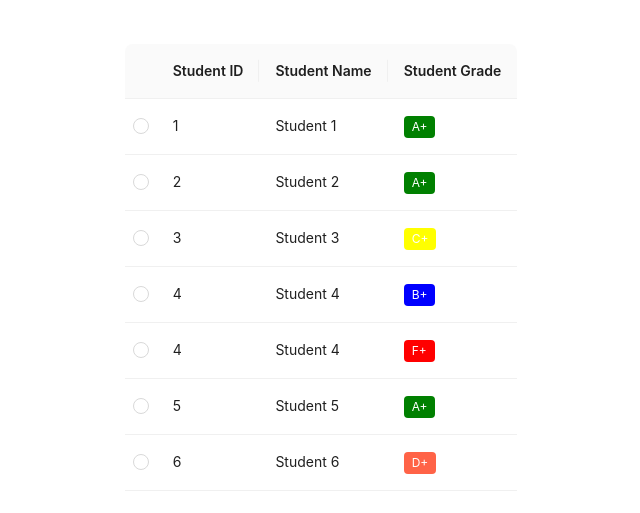
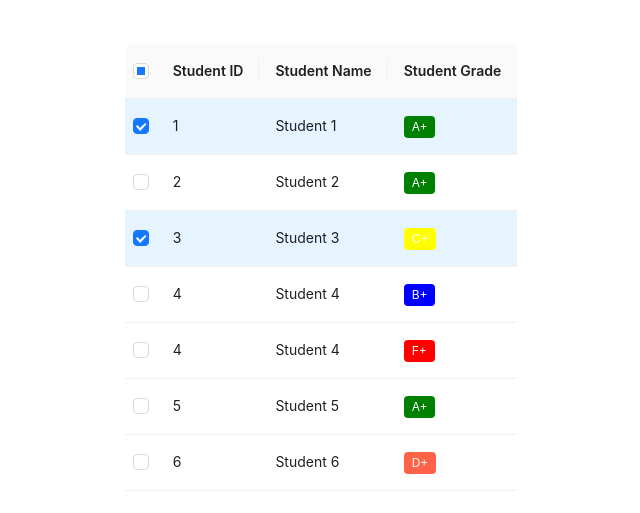
Before and after one commit to mohamedmonirshabana/AntDesign, a React (Create React App) app: page / in a window 1280 px wide. Shown: the part 133-646 px from the top of the page, without its empty margins (319-959 px from the left). Built offline with nearby package versions, Linux system fonts and the light colour scheme.

Commit message:
select auto

```diff
--- a/src/App.js
+++ b/src/App.js
@@ -4,6 +4,7 @@ import './App.css';
 import { Table, Tag } from 'antd';
 
 function App() {
+  const [alreadySelectedRows, setAlreadySelectedRows] = useState(['1', '3']);
   const columns = [
     {
       title: 'Student ID',
@@ -88,7 +89,11 @@ function App() {
           dataSource={dataSource}
           pagination={false}
           rowSelection={{
-            type: 'radio',
+            type: 'checkbox',
+            selectedRowKeys: alreadySelectedRows,
+            onChange: (keys) => {
+              setAlreadySelectedRows(keys);
+            },
             onSelect: (record) => {
               console.log({ record });
             },
```
